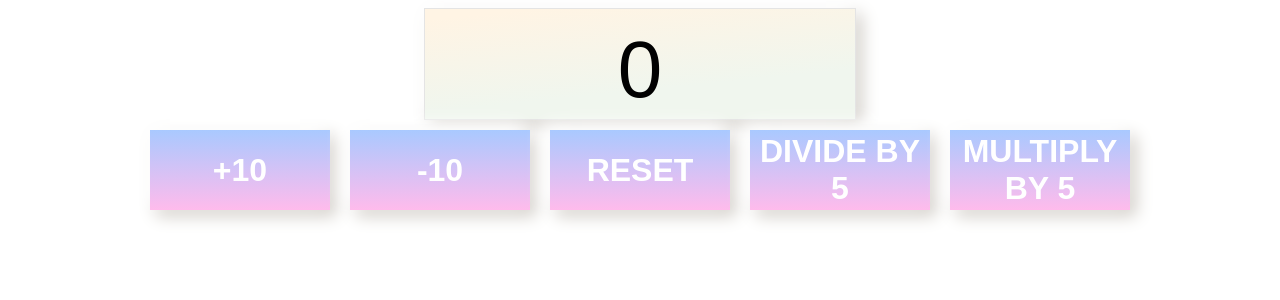
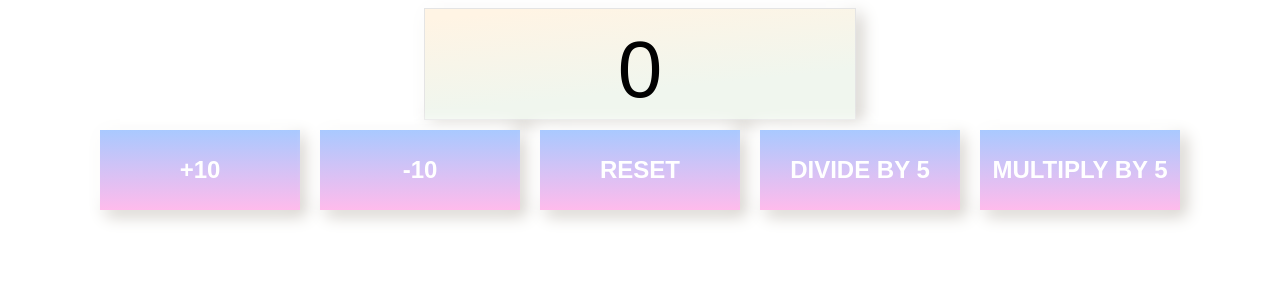
Before and after one commit to orshah/counterapp, a React (Create React App) app: page / in a window 1280 px wide. Shown: the top 300 px of the page. Built offline with nearby package versions, Linux system fonts and the light colour scheme.

Commit message:
button size

```diff
--- a/src/components/CounterApp/counterApp.style.css
+++ b/src/components/CounterApp/counterApp.style.css
@@ -8,10 +8,10 @@ button {
   border: none;
   color: #ffffff;
   font-family: "Yanone Kaffeesatz", sans-serif;
-  font-size: 2rem;
+  font-size: 1.5rem;
   margin: 10px;
   text-transform: uppercase;
-  width: 180px;
+  width: 200px;
   font-weight: bolder;
 }
 
```
